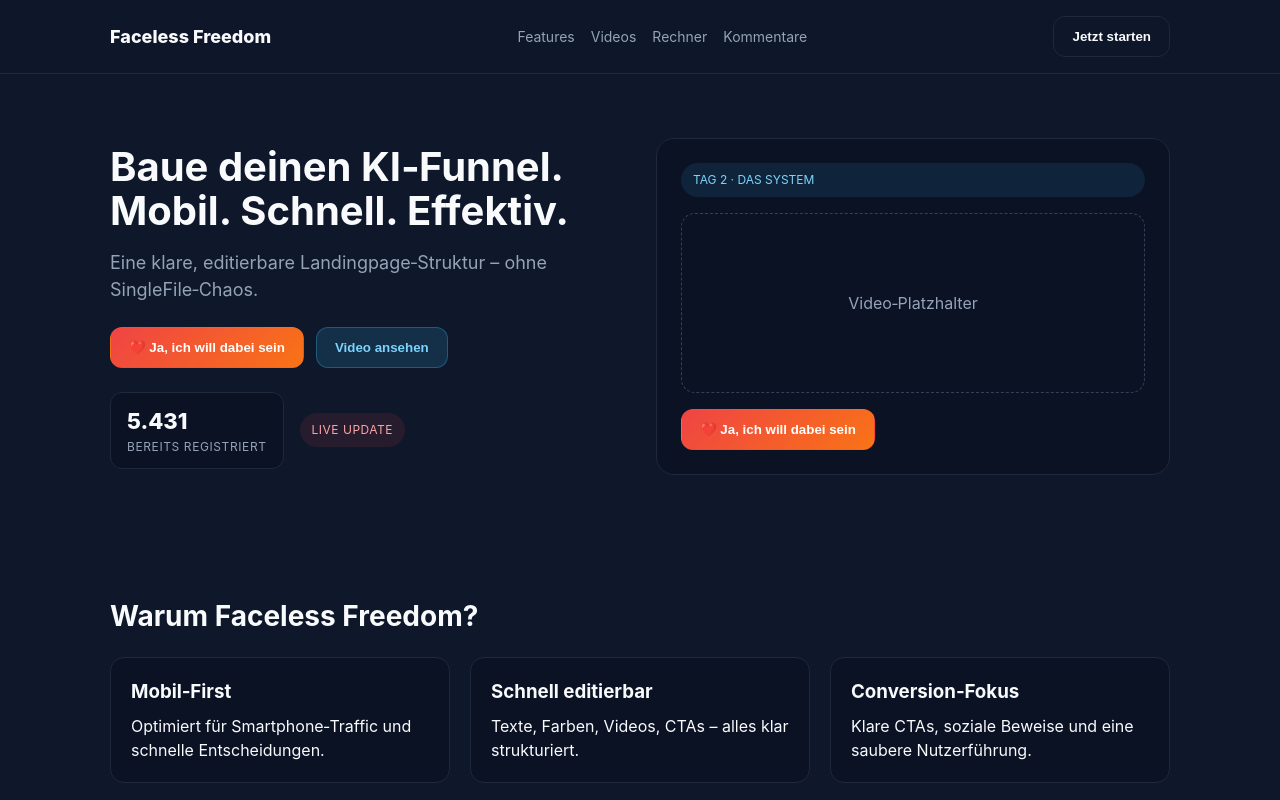
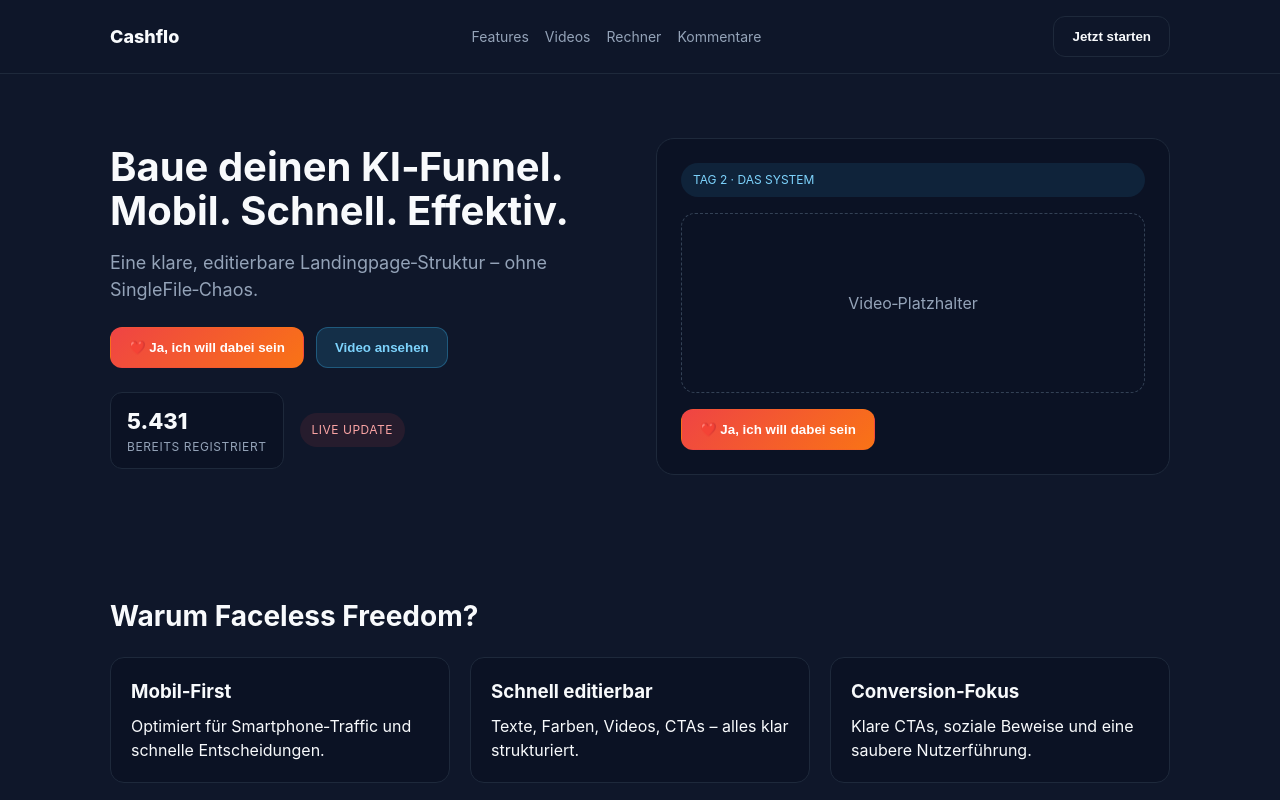
Before and after one commit to philanthrop82/facelessfreedom, a plain HTML site: page index.html in a window 1280 px wide. Shown: the top 800 px of the page. Drawn offline with Linux system fonts and the light colour scheme.

Commit message:
Update logo text to Cashflo

```diff
--- a/index.html
+++ b/index.html
@@ -10,7 +10,7 @@
 <body>
   <header class="site-header">
     <div class="container">
-      <div class="logo">Faceless Freedom</div>
+      <div class="logo">Cashflo</div>
       <nav class="nav">
         <a href="#features">Features</a>
         <a href="#videos">Videos</a>
```
